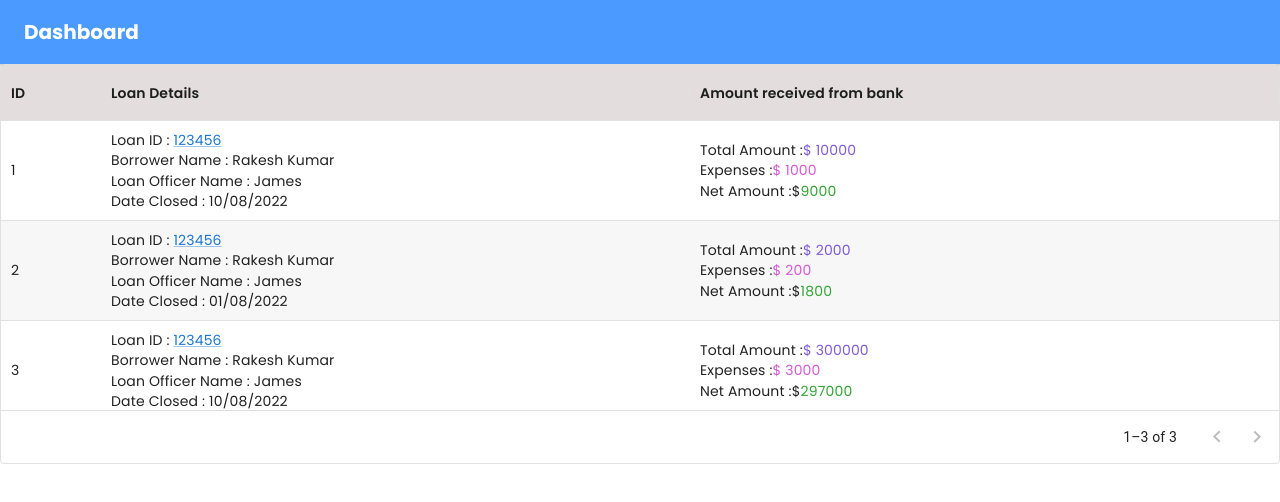
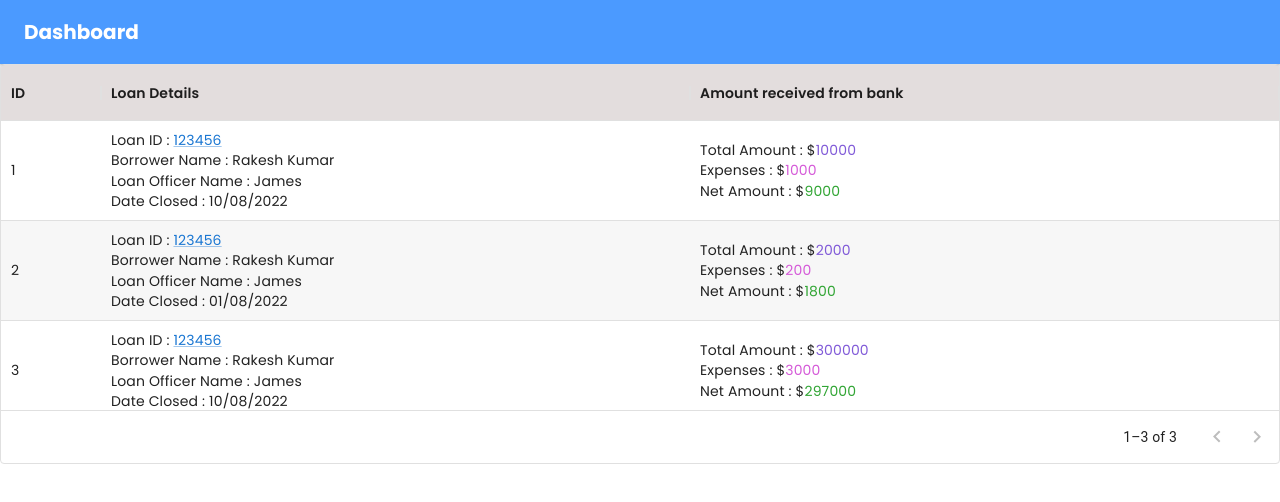
Before and after one commit to GuleriaRakesh/Capital_project, a React (Create React App) app: page / in a window 1280 px wide. Shown: the top 502 px of the page. Built offline with nearby package versions, Linux system fonts and the light colour scheme.

Commit message:
major issue resolved

```diff
--- a/src/components/HomeComponents/HomePage.tsx
+++ b/src/components/HomeComponents/HomePage.tsx
@@ -167,7 +167,7 @@ export default function HomePage() {
             >
               <Box>
                 <Box sx={{ display: "flex" }}>
-                  <Box>Total Amount : </Box>
+                  <Box>Total Amount : ${" "}</Box>
                   <Box
                     sx={{ color: "#805ad8" }}
                     onMouseOver={() => {
@@ -175,11 +175,11 @@ export default function HomePage() {
                       setDialogContent(params.row);
                     }}
                   >
-                    $ {params.row.amount_received}
+                    {params.row.amount_received}
                   </Box>
                 </Box>
                 <Box sx={{ display: "flex" }}>
-                  <Box>Expenses :</Box>
+                  <Box>Expenses : ${" "}</Box>
                   <Box
                     sx={{ color: "#d55ad8" }}
                     onMouseOver={() => {
@@ -187,12 +187,12 @@ export default function HomePage() {
                       setDialogContent(params.row);
                     }}
                   >
-                    $ {params.row.expenses}
+                    {params.row.expenses}
                   </Box>
                 </Box>
                 <Box sx={{ display: "flex" }}>
                   {" "}
-                  <Box>Net Amount :${" "}</Box>
+                  <Box>Net Amount : ${" "}</Box>
                   <Box sx={{ color: "#31a534" }}>{params.row.amount_received - params.row.expenses}
                   </Box>
                 </Box>
```
